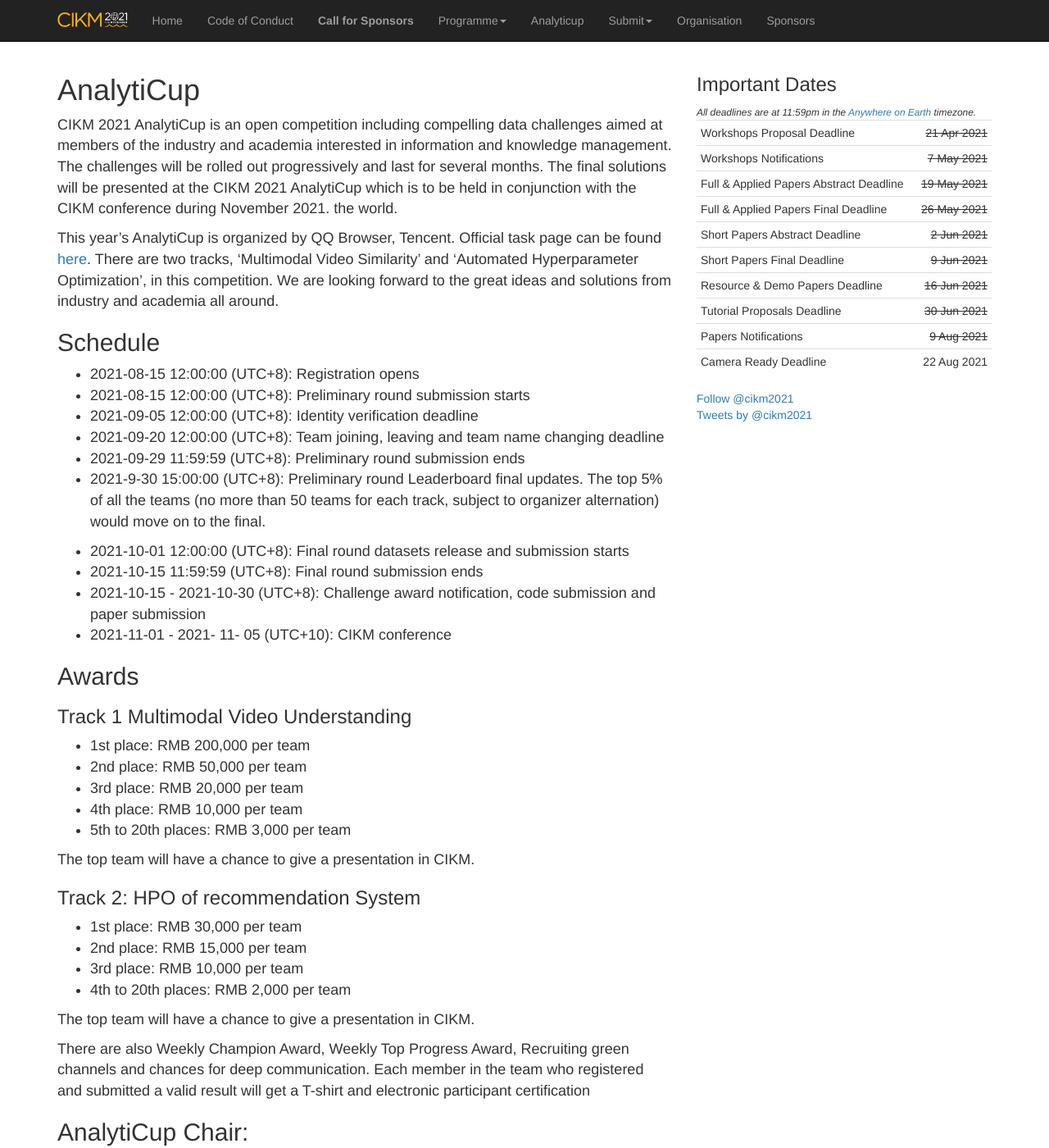
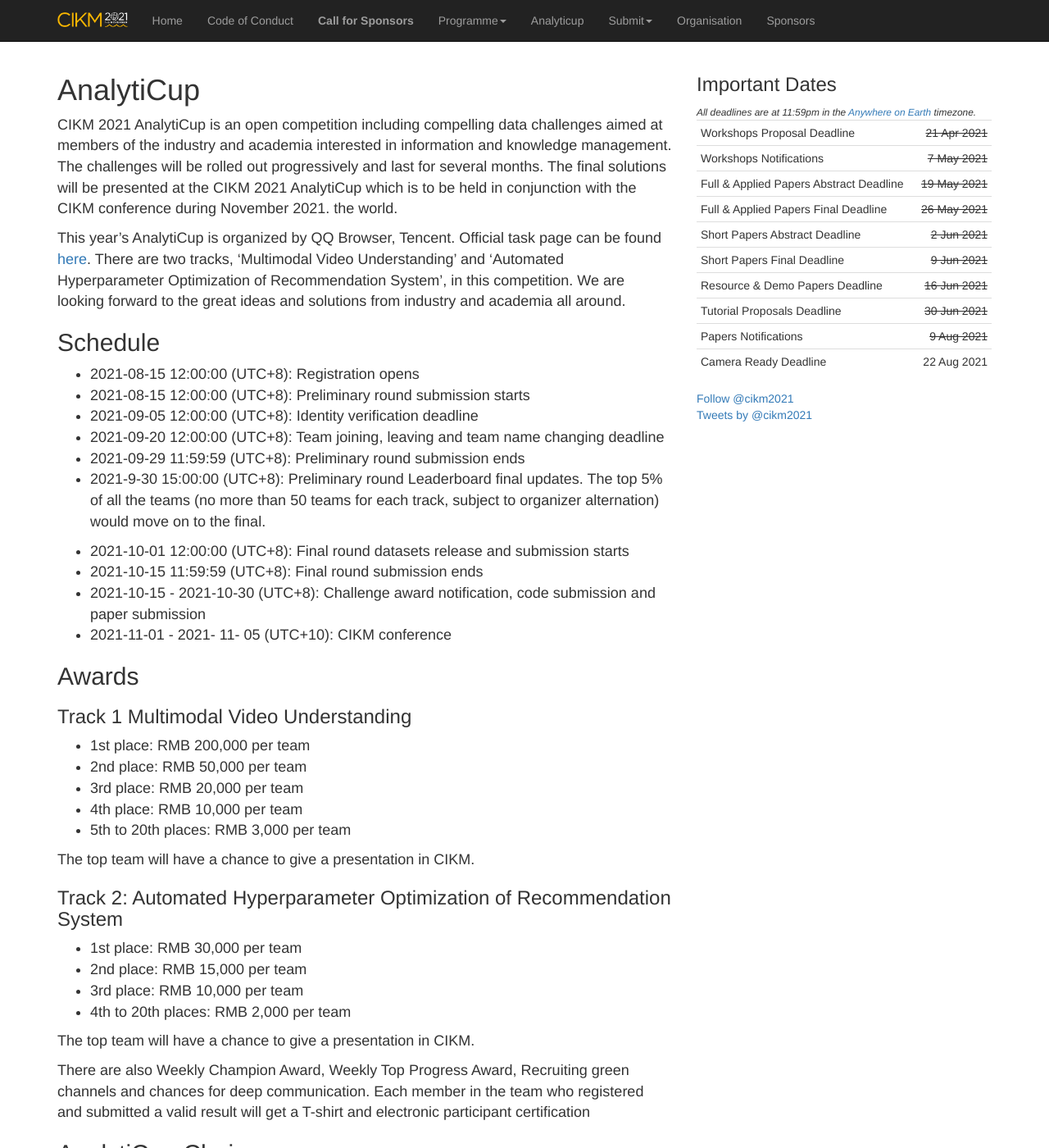
Before and after one commit to ielab/cikm2021-website, a Jekyll site: the page built from analyticup.md, in a window 1280 px wide and 1400 px high. Shown: the whole window at 82% size. Built offline with Jekyll 4.4.1, drawn with Linux system fonts in a browser that asks for light colours; comment, search, counter and statistics services are not loaded; our own code applies the rules of GitHub Pages for plain Markdown files.

Commit message:
Update analyticup.md

```diff
--- a/analyticup.md
+++ b/analyticup.md
@@ -7,7 +7,7 @@
 
 CIKM 2021 AnalytiCup is an open competition including compelling data challenges aimed at members of the industry and academia interested in information and knowledge management. The challenges will be rolled out progressively and last for several months. The final solutions will be presented at the CIKM 2021 AnalytiCup which is to be held in conjunction with the CIKM conference during November 2021. the world.
 
-This year’s AnalytiCup is organized by QQ Browser, Tencent. Official task page can be found [here](https://algo.browser.qq.com/#en). There are two tracks, ‘Multimodal Video Similarity’ and ‘Automated Hyperparameter Optimization', in this competition. We are looking forward to the great ideas and solutions from industry and academia all around.
+This year’s AnalytiCup is organized by QQ Browser, Tencent. Official task page can be found [here](https://algo.browser.qq.com/#en). There are two tracks, ‘Multimodal Video Understanding’ and ‘Automated Hyperparameter Optimization of Recommendation System', in this competition. We are looking forward to the great ideas and solutions from industry and academia all around.
 
 ## Schedule
 
@@ -36,7 +36,7 @@
 
 The top team will have a chance to give a presentation in CIKM.
 
-### Track 2: HPO of recommendation System
+### Track 2: Automated Hyperparameter Optimization of Recommendation System
 
  - 1st place: RMB 30,000 per team
  - 2nd place: RMB 15,000 per team
```
